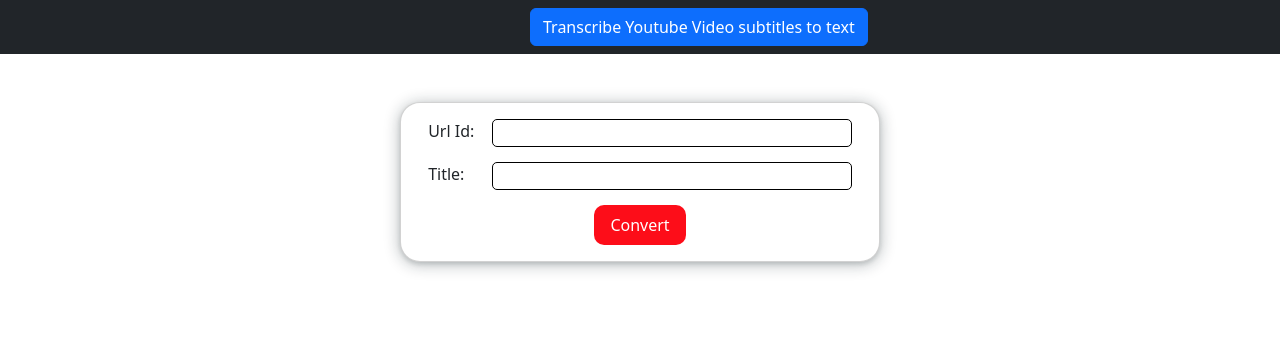
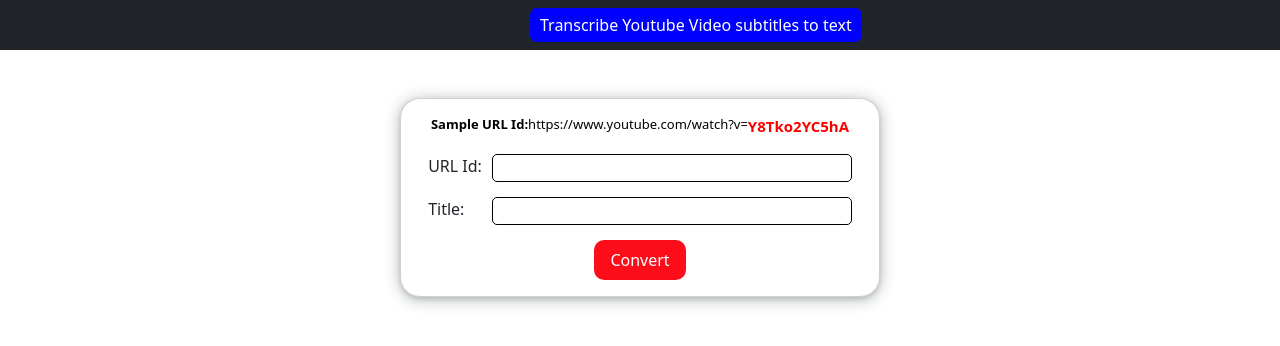
Before and after one commit to rabiyulfahimhasim786/youtubevideototext, a Django app: page /homepage/ in a window 1280 px wide. Shown: the top 346 px of the page. Run offline with Django 4.2, Linux system fonts and the light colour scheme.

Commit message:
Add files via upload

```diff
--- a/mysite/photos/templates/homepage.html
+++ b/mysite/photos/templates/homepage.html
@@ -16,6 +16,22 @@
       cursor: pointer;
     }
 
+    .sampleurl {
+      display: flex;
+      justify-content: center;
+    }
+    .para1 {
+      font-size: 13px;
+
+    }
+    .para2 {
+      font-size: 15px;
+      font-weight: bold;
+    }
+    .para3 {
+      font-size: 13px;
+      font-weight: bold;
+    }
     .button:active {
       background: #0db1fd;
     }
@@ -29,6 +45,19 @@
     .button--loading .button__text {
       visibility: hidden;
       opacity: 0;
+    }
+
+    .bace_title {
+      margin-left: 530px;
+    background-color: blue;
+    color: #fff;
+    padding: 5px 10px;
+    text-decoration: none;
+    border-radius: 7px;
+    cursor: context-menu;
+    }
+    .bace_title:hover {
+      color: #fff !important;
     }
 
     .button--loading::after {
@@ -61,7 +90,7 @@
   </head>
   <body>
     <nav class="navbar navbar-expand-lg navbar-light bg-dark header">
-      <a href="#" style="margin-left: 530px;" class="btn btn-primary bace_title">Transcribe Youtube Video subtitles to text</a>
+      <a href="#" style="margin-left: 530px;" class="bace_title">Transcribe Youtube Video subtitles to text</a>
     </nav>
     <div class="d-flex justify-content-center mt-5 upload_file_box">
       <div class="card upload_box p-3" style="width: 30rem;">
@@ -70,7 +99,10 @@
           {% csrf_token %}
           <input type="hidden" name="csrfviewmiddlewaretoken" value="DYKRq3YhW6q00aAFCPhkY0OYuwRCi2w87cOQg7Bm4wNZZBtt6MrhScwk5fyyztk0">
           <div class="formgroup">
-          <label class="" for="id_urlid">Url Id:</label>
+            <div class="sampleurl">
+              <p class="para3" style="color:black;">Sample URL Id: <p class="para1" style="color:black;"> https://www.youtube.com/watch?v=<p class="para2" style="color:red;">Y8Tko2YC5hA</p></p></p>
+            </div>
+          <label class="" for="id_urlid">URL Id:</label>
           <input class="" type="text" name="urlid" maxlength="255" required="" id="id_urlid">
 
           <label class="" for="id_title">Title:</label>
@@ -126,4 +158,7 @@
     border-radius: 20px;
     box-shadow: rgb(14 30 37 / 12%) 0px 2px 4px 0px, rgb(14 30 37 / 32%) 0px 2px 16px 0px;
 }
+.sample {
+  display: flex;
+}
 </style>
```
Also changed, not shown: mysite/photos/templates/datatext.html (+16 -3 lines).
